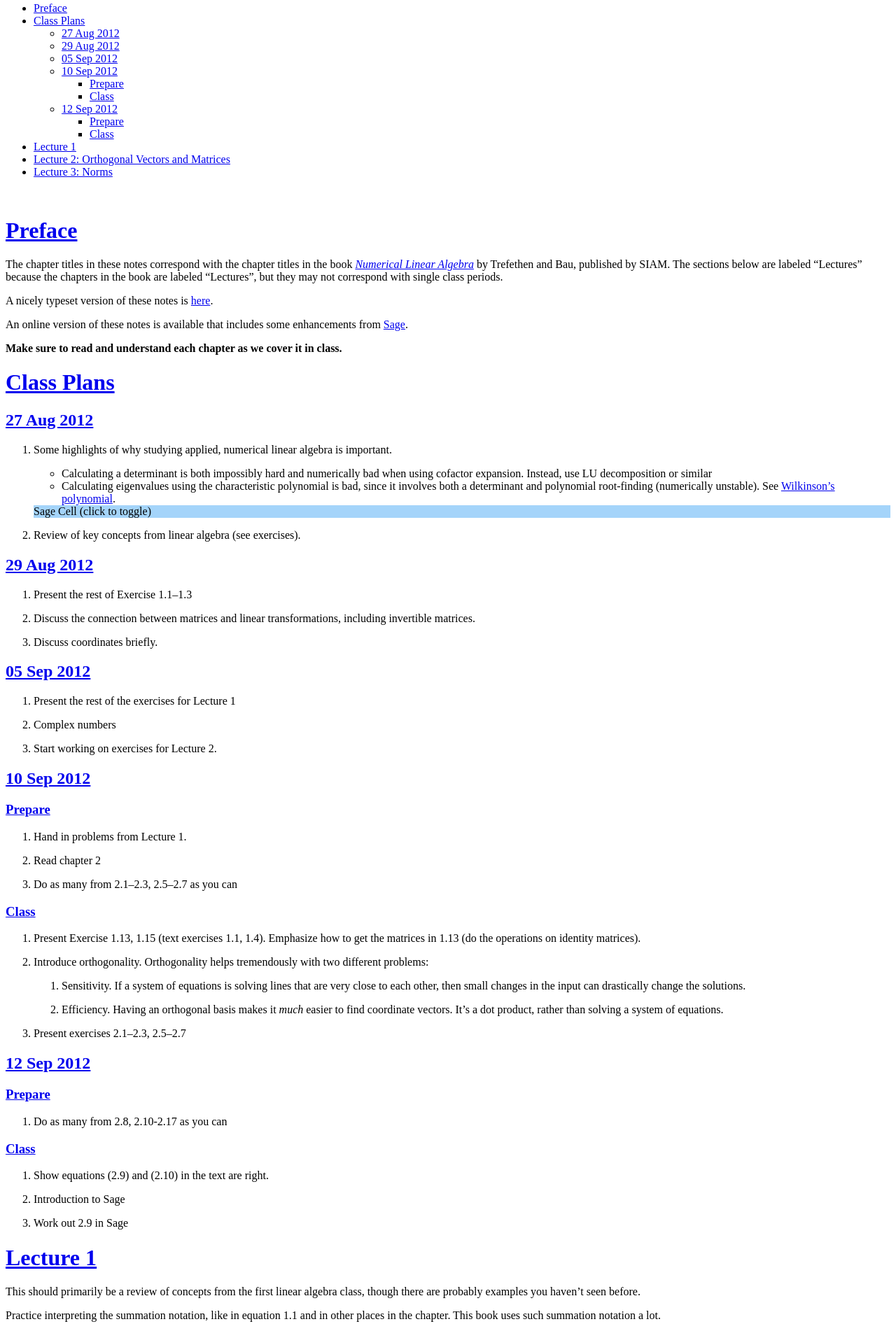
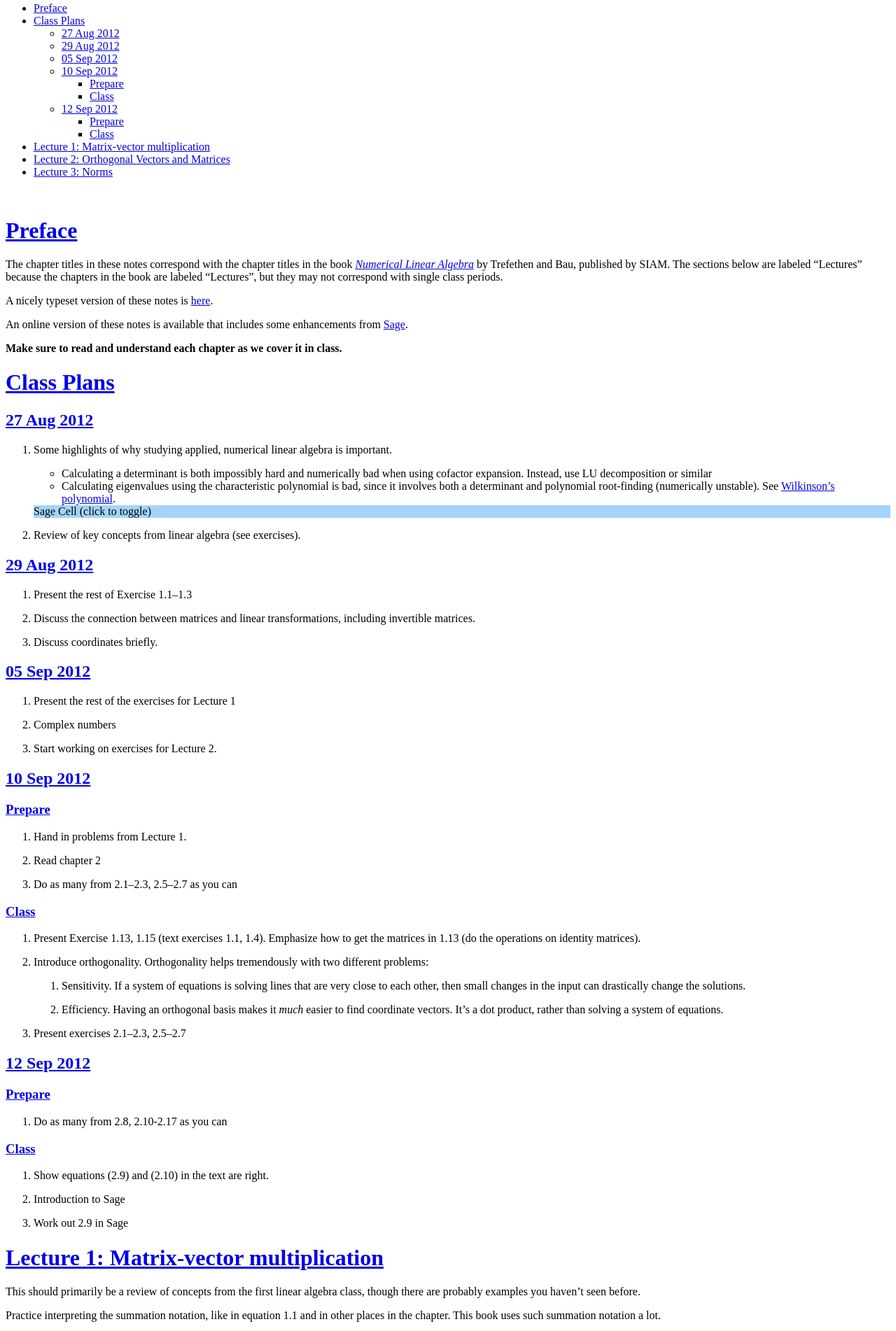
Before and after one commit to jasongrout/applied-linear-algebra, a plain HTML site: page index.html in a window 1280 px wide. Shown: the part 151-2053 px from the top of the page at 70% size. Drawn offline with nearby package versions, Linux system fonts and the light colour scheme; some packages are replaced by stand-ins of ours; a script that the page names is missing.

Commit message:
Update book

```diff
--- a/index.html
+++ b/index.html
@@ -55,7 +55,7 @@
 <li><a href="#class-1">Class</a></li>
 </ul></li>
 </ul></li>
-<li><a href="#lecture-1">Lecture 1</a></li>
+<li><a href="#lecture-1-matrix-vector-multiplication">Lecture 1: Matrix-vector multiplication</a></li>
 <li><a href="#lecture-2-orthogonal-vectors-and-matrices">Lecture 2: Orthogonal Vectors and Matrices</a></li>
 <li><a href="#lecture-3-norms">Lecture 3: Norms</a></li>
 </ul>
@@ -152,7 +152,7 @@ def _(precision=slider(40,100,1,default=53), coefficient=slider([c-eps..c-eps/20
 </ol>
 </div>
 <div class="mainmatter">
-<h1 id="lecture-1"><a href="#TOC">Lecture 1</a></h1>
+<h1 id="lecture-1-matrix-vector-multiplication"><a href="#TOC">Lecture 1: Matrix-vector multiplication</a></h1>
 <p>This should primarily be a review of concepts from the first linear algebra class, though there are probably examples you haven’t seen before.</p>
 <p>Practice interpreting the summation notation, like in equation 1.1 and in other places in the chapter. This book uses such summation notation a lot.</p>
 <div class="definition">
```
